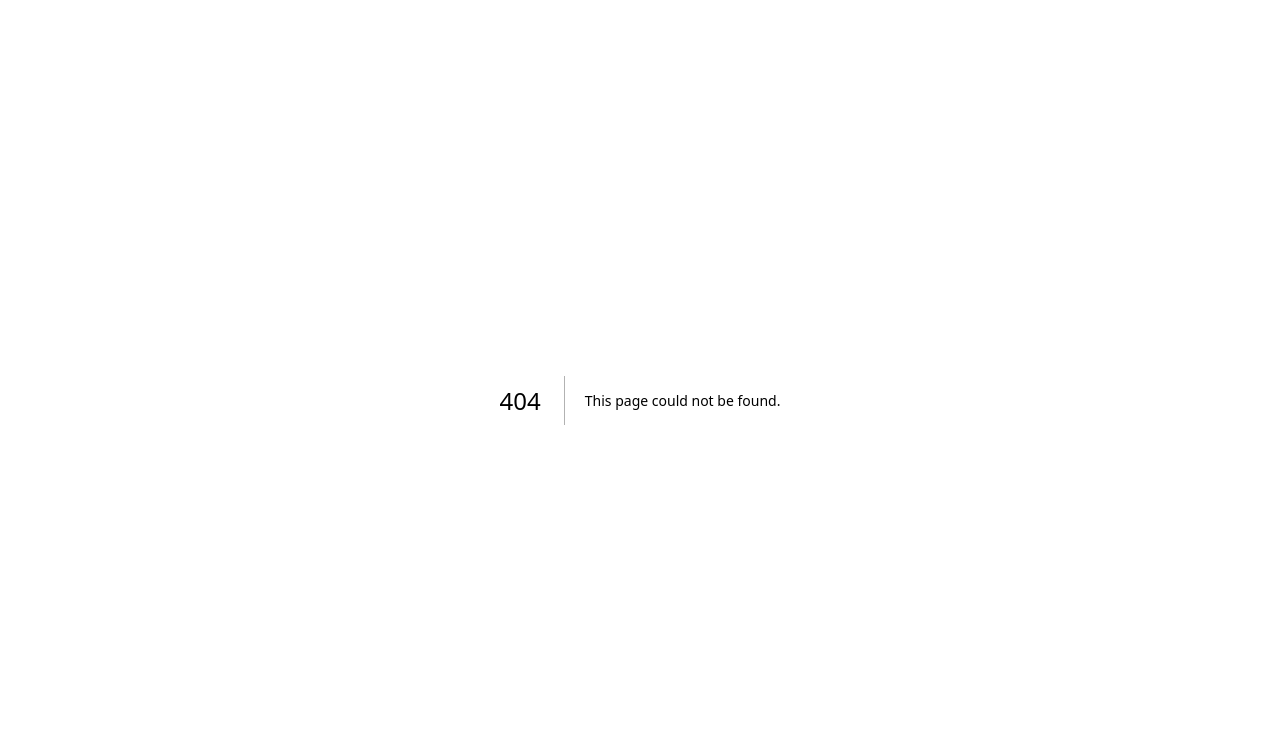
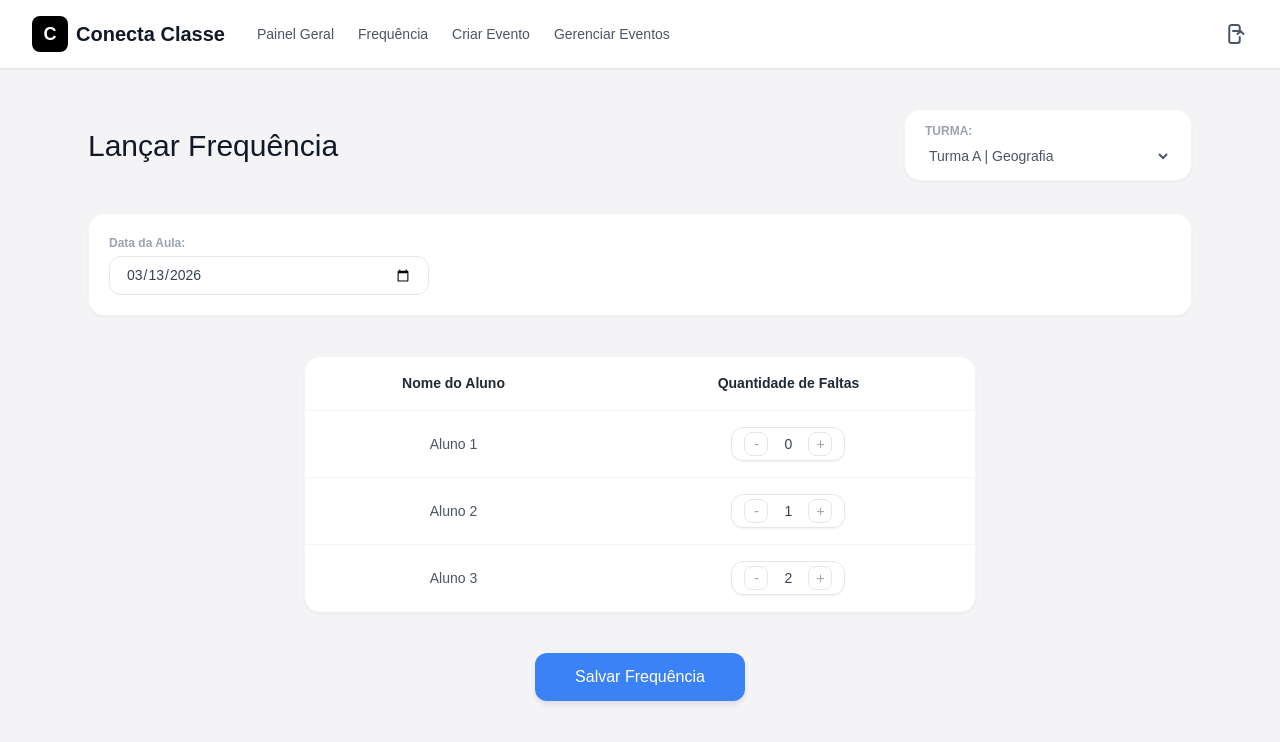
Before and after one commit to Caio-C8/conecta-classe, a Next.js app in the folder apps/web/: page /professorChamada in a window 1280 px wide. Before the commit this address had no page. Shown: the top 742 px of the page. Built offline with nearby package versions, Linux system fonts and the light colour scheme.

Commit message:
tela de chamada do professor

```diff
--- /dev/null
+++ b/apps/web/app/professorChamada/chamada.module.css
@@ -0,0 +1,298 @@
+.container {
+  min-height: 100vh;
+  background-color: #f4f4f6;
+  color: #1f2937;
+  font-family: sans-serif;
+}
+
+/* HEADER / NAVBAR */
+.header {
+  background-color: #ffffff;
+  border-bottom: 1px solid #e5e7eb;
+  padding: 16px 32px;
+  display: flex;
+  align-items: center;
+  justify-content: space-between;
+  box-shadow: 0 1px 2px 0 rgba(0, 0, 0, 0.05);
+}
+
+.headerLeft {
+  display: flex;
+  align-items: center;
+  gap: 32px;
+}
+
+.logoWrapper {
+  display: flex;
+  align-items: center;
+  gap: 8px;
+  cursor: pointer;
+}
+
+.logoIcon {
+  background-color: #000000;
+  color: #ffffff;
+  padding: 8px;
+  border-radius: 8px;
+  display: flex;
+  align-items: center;
+  justify-content: center;
+  width: 36px;
+  height: 36px;
+  font-weight: bold;
+  font-size: 18px;
+}
+
+.logoText {
+  font-weight: bold;
+  font-size: 20px;
+  color: #111827;
+}
+
+.nav {
+  display: flex;
+  align-items: center;
+  gap: 24px;
+}
+
+.navLink {
+  font-size: 14px;
+  font-weight: 500;
+  color: #4b5563;
+  text-decoration: none;
+  transition: color 0.2s;
+}
+
+.navLink:hover {
+  color: #000000;
+}
+
+.navLinkActive {
+  color: #000000;
+  font-weight: 600;
+}
+
+.exitButton {
+  background: none;
+  border: none;
+  color: #4b5563;
+  cursor: pointer;
+  display: flex;
+  align-items: center;
+  transition: color 0.2s;
+}
+
+.exitButton:hover {
+  color: #000000;
+}
+
+.exitIcon {
+  width: 24px;
+  height: 24px;
+}
+
+/* CONTEÚDO PRINCIPAL */
+.main {
+  max-width: 1152px;
+  margin: 0 auto;
+  padding: 40px 24px;
+}
+
+.topRow {
+  display: flex;
+  flex-direction: column;
+  justify-content: space-between;
+  align-items: flex-start;
+  gap: 16px;
+  margin-bottom: 32px;
+}
+
+@media (min-width: 768px) {
+  .topRow {
+    flex-direction: row;
+    align-items: center;
+  }
+}
+
+.title {
+  font-size: 30px;
+  font-weight: 400;
+  color: #111827;
+  margin: 0;
+}
+
+.turmaCard {
+  background-color: #ffffff;
+  padding: 12px 20px;
+  border-radius: 16px;
+  border: 1px solid #f3f4f6;
+  box-shadow: 0 1px 2px 0 rgba(0, 0, 0, 0.05);
+  width: 100%;
+}
+
+@media (min-width: 768px) {
+  .turmaCard {
+    width: 288px;
+  }
+}
+
+.cardLabel {
+  font-size: 12px;
+  font-weight: 600;
+  color: #9ca3af;
+  display: block;
+  margin-bottom: 4px;
+  text-transform: uppercase;
+}
+
+.select {
+  width: 100%;
+  background: transparent;
+  border: none;
+  color: #4b5563;
+  font-size: 14px;
+  cursor: pointer;
+  outline: none;
+}
+
+/* DATA CARD */
+.dataCard {
+  background-color: #ffffff;
+  padding: 20px;
+  border-radius: 16px;
+  border: 1px solid #f3f4f6;
+  box-shadow: 0 1px 2px 0 rgba(0, 0, 0, 0.05);
+  margin-bottom: 40px;
+  width: 100%;
+}
+
+.dateInputWrapper {
+  display: flex;
+  flex-direction: column;
+  gap: 4px;
+  max-width: 320px;
+}
+
+.inputLabel {
+  font-size: 12px;
+  font-weight: 600;
+  color: #9ca3af;
+}
+
+.inputDate {
+  border: 1px solid #e5e7eb;
+  border-radius: 12px;
+  padding: 8px 16px;
+  font-size: 14px;
+  color: #374151;
+  background-color: #ffffff;
+  outline: none;
+  transition: all 0.2s;
+}
+
+.inputDate:focus {
+  border-color: #3b82f6;
+}
+
+/* TABELA DE ALUNOS */
+.tableCard {
+  max-width: 672px;
+  margin: 0 auto 40px auto;
+  background-color: #ffffff;
+  border-radius: 16px;
+  border: 1px solid #f3f4f6;
+  box-shadow: 0 1px 2px 0 rgba(0, 0, 0, 0.05);
+  overflow: hidden;
+}
+
+.table {
+  width: 100%;
+  border-collapse: collapse;
+  text-align: left;
+}
+
+.th {
+  padding: 16px 24px;
+  font-size: 14px;
+  font-weight: 700;
+  color: #1f2937;
+  text-align: center;
+  border-bottom: 1px solid #f3f4f6;
+}
+
+.td {
+  padding: 16px 24px;
+  font-size: 14px;
+  color: #4b5563;
+  text-align: center;
+  border-bottom: 1px solid #f3f4f6;
+}
+
+/* CONTADOR DE FALTAS */
+.counterWrapper {
+  display: inline-flex;
+  align-items: center;
+  gap: 12px;
+  border: 1px solid #e5e7eb;
+  background-color: #ffffff;
+  border-radius: 12px;
+  padding: 4px 12px;
+  box-shadow: 0 1px 2px 0 rgba(0, 0, 0, 0.05);
+}
+
+.counterButton {
+  width: 24px;
+  height: 24px;
+  border-radius: 8px;
+  border: 1px solid #e5e7eb;
+  color: #9ca3af;
+  background-color: #ffffff;
+  display: flex;
+  align-items: center;
+  justify-content: center;
+  font-size: 14px;
+  cursor: pointer;
+  user-select: none;
+  transition: all 0.2s;
+}
+
+.counterButton:hover {
+  color: #000000;
+  border-color: #9ca3af;
+}
+
+.counterValue {
+  font-size: 14px;
+  font-weight: 500;
+  color: #374151;
+  min-width: 16px;
+  text-align: center;
+  user-select: none;
+}
+
+/* BOTÃO SALVAR */
+.saveWrapper {
+  display: flex;
+  justify-content: center;
+}
+
+.saveButton {
+  background-color: #3b82f6;
+  color: #ffffff;
+  font-weight: 500;
+  padding: 12px 40px;
+  border-radius: 12px;
+  border: none;
+  box-shadow: 0 4px 6px -1px rgba(0, 0, 0, 0.1);
+  cursor: pointer;
+  transition: all 0.2s;
+}
+
+.saveButton:hover {
+  background-color: #2563eb;
+  box-shadow: 0 10px 15px -3px rgba(0, 0, 0, 0.1);
+}
+
+.saveButton:active {
+  background-color: #1d4ed8;
+}
--- /dev/null
+++ b/apps/web/app/professorChamada/page.tsx
@@ -0,0 +1,152 @@
+"use client";
+
+import React, { useState } from "react";
+import styles from "./chamada.module.css";
+
+const initialAlunos = [
+  { id: 1, nome: "Aluno 1", faltas: 0 },
+  { id: 2, nome: "Aluno 2", faltas: 1 },
+  { id: 3, nome: "Aluno 3", faltas: 2 },
+];
+
+export default function LancarFrequencia() {
+  const [dataAula, setDataAula] = useState("2026-03-13");
+  const [turma, setTurma] = useState("Turma A | Geografia");
+  const [alunos, setAlunos] = useState(initialAlunos);
+
+  const incrementarFalta = (id: number) => {
+    setAlunos((prevAlunos) =>
+      prevAlunos.map((aluno) =>
+        aluno.id === id ? { ...aluno, faltas: aluno.faltas + 1 } : aluno
+      )
+    );
+  };
+
+  const decrementarFalta = (id: number) => {
+    setAlunos((prevAlunos) =>
+      prevAlunos.map((aluno) =>
+        aluno.id === id && aluno.faltas > 0
+          ? { ...aluno, faltas: aluno.faltas - 1 }
+          : aluno
+      )
+    );
+  };
+
+  const handleSalvar = () => {
+    console.log("Salvando frequência...", { dataAula, turma, alunos });
+    alert("Frequência salva com sucesso!");
+  };
+
+  return (
+    <div className={styles.container}>
+      {/* HEADER / NAVBAR */}
+      <header className={styles.header}>
+        <div className={styles.headerLeft}>
+          <div className={styles.logoWrapper}>
+            <div className={styles.logoIcon}>C</div>
+            <span className={styles.logoText}>Conecta Classe</span>
+          </div>
+          <nav className={styles.nav}>
+            <a href="#" className={styles.navLink}>Painel Geral</a>
+            <a href="#" className={`${styles.navLink} styles.navLinkActive`}>Frequência</a>
+            <a href="#" className={styles.navLink}>Criar Evento</a>
+            <a href="#" className={styles.navLink}>Gerenciar Eventos</a>
+          </nav>
+        </div>
+        <button className={styles.exitButton}>
+          <svg
+            xmlns="http://www.w3.org/2000/svg"
+            fill="none"
+            viewBox="0 0 24 24"
+            strokeWidth={2}
+            stroke="currentColor"
+            className={styles.exitIcon}
+          >
+            <path
+              strokeLinecap="round"
+              strokeLinejoin="round"
+              d="M15.75 9V5.25A2.25 2.25 0 0013.5 3h-6a2.25 2.25 0 00-2.25 2.25v13.5A2.25 2.25 0 007.5 21h6a2.25 2.25 0 002.25-2.25V15M19.5 12l-3-3m0 0l-3 3m3-3H9"
+            />
+          </svg>
+        </button>
+      </header>
+
+      {/* CONTEÚDO PRINCIPAL */}
+      <main className={styles.main}>
+        {/* Topo: Título e Seletor de Turma */}
+        <div className={styles.topRow}>
+          <h1 className={styles.title}>Lançar Frequência</h1>
+
+          {/* Card Turma */}
+          <div className={styles.turmaCard}>
+            <label className={styles.cardLabel}>Turma:</label>
+            <select
+              value={turma}
+              onChange={(e) => setTurma(e.target.value)}
+              className={styles.select}
+            >
+              <option>Turma A | Geografia</option>
+              <option>Turma B | História</option>
+            </select>
+          </div>
+        </div>
+
+        {/* Card Data da Aula */}
+        <div className={styles.dataCard}>
+          <div className={styles.dateInputWrapper}>
+            <label className={styles.inputLabel}>Data da Aula:</label>
+            <input
+              type="date"
+              value={dataAula}
+              onChange={(e) => setDataAula(e.target.value)}
+              className={styles.inputDate}
+            />
+          </div>
+        </div>
+
+        {/* Card Central / Tabela de Alunos */}
+        <div className={styles.tableCard}>
+          <table className={styles.table}>
+            <thead>
+              <tr>
+                <th className={styles.th}>Nome do Aluno</th>
+                <th className={styles.th}>Quantidade de Faltas</th>
+              </tr>
+            </thead>
+            <tbody>
+              {alunos.map((aluno) => (
+                <tr key={aluno.id}>
+                  <td className={styles.td}>{aluno.nome}</td>
+                  <td className={styles.td}>
+                    <div className={styles.counterWrapper}>
+                      <button
+                        onClick={() => decrementarFalta(aluno.id)}
+                        className={styles.counterButton}
+                      >
+                        -
+                      </button>
+                      <span className={styles.counterValue}>{aluno.faltas}</span>
+                      <button
+                        onClick={() => incrementarFalta(aluno.id)}
+                        className={styles.counterButton}
+                      >
+                        +
+                      </button>
+                    </div>
+                  </td>
+                </tr>
+              ))}
+            </tbody>
+          </table>
+        </div>
+
+        {/* Botão Salvar */}
+        <div className={styles.saveWrapper}>
+          <button onClick={handleSalvar} className={styles.saveButton}>
+            Salvar Frequência
+          </button>
+        </div>
+      </main>
+    </div>
+  );
+}
```
